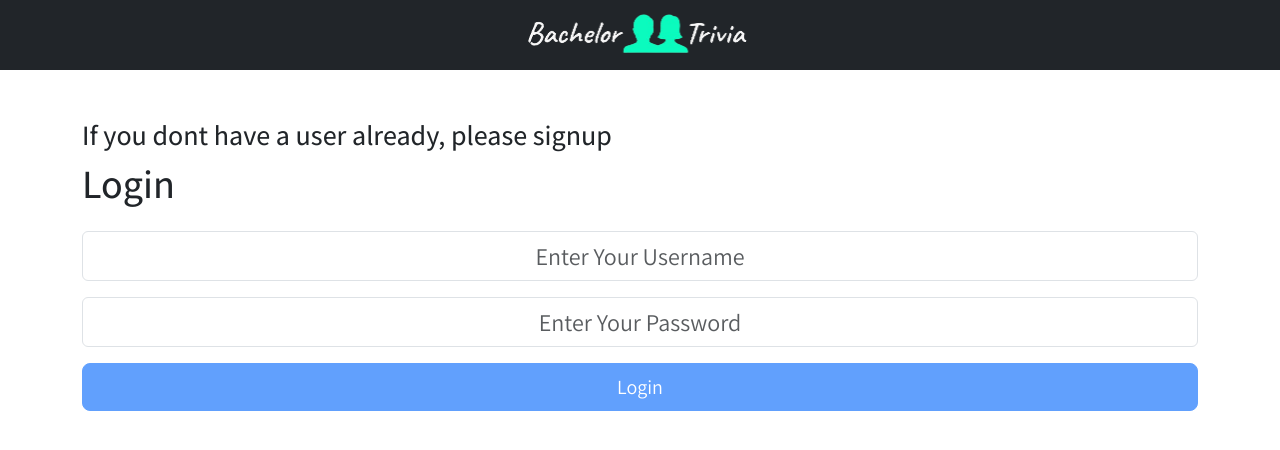
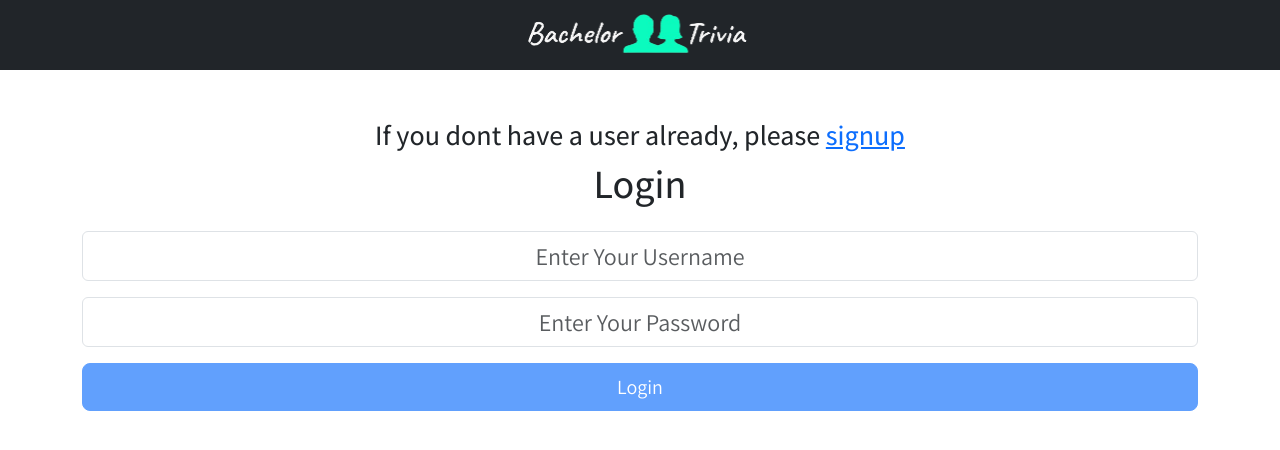
Before and after one commit to Zivgl66/Trivia-frontend, a React (Create React App) app: page /login in a window 1280 px wide. Shown: the top 450 px of the page. Built offline with nearby package versions, Linux system fonts and the light colour scheme.

Commit message:
login text to center and added href to signup

```diff
--- a/src/pages/LoginPage/LoginPage.jsx
+++ b/src/pages/LoginPage/LoginPage.jsx
@@ -41,8 +41,12 @@ const LoginPage = () => {
 
   return (
     <div className="container d-flex flex-column justify-content-center align-item-center mt-5">
-      <h3>If you dont have a user already, please signup</h3>
-      <h1>Login</h1>
+      <div className="login-text text-center">
+        <h3 className="">
+          If you dont have a user already, please <a href="/signup">signup</a>
+        </h3>
+        <h1>Login</h1>
+      </div>
       <form className="d-flex flex-column mt-3">
         <div className="mb-3">
           <input
```
Also changed, not shown: src/dbmockup.json (+11 -0 lines).
